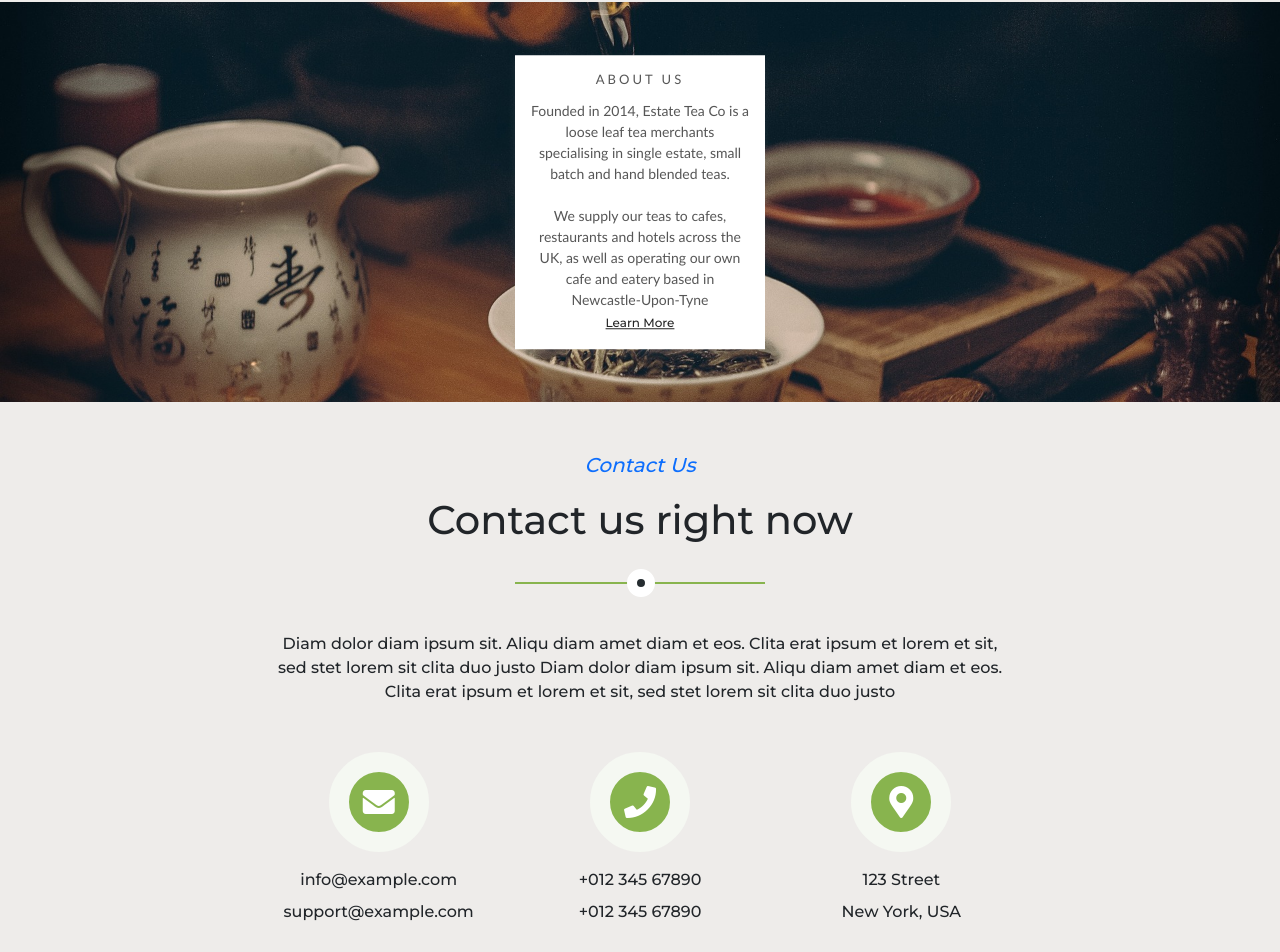
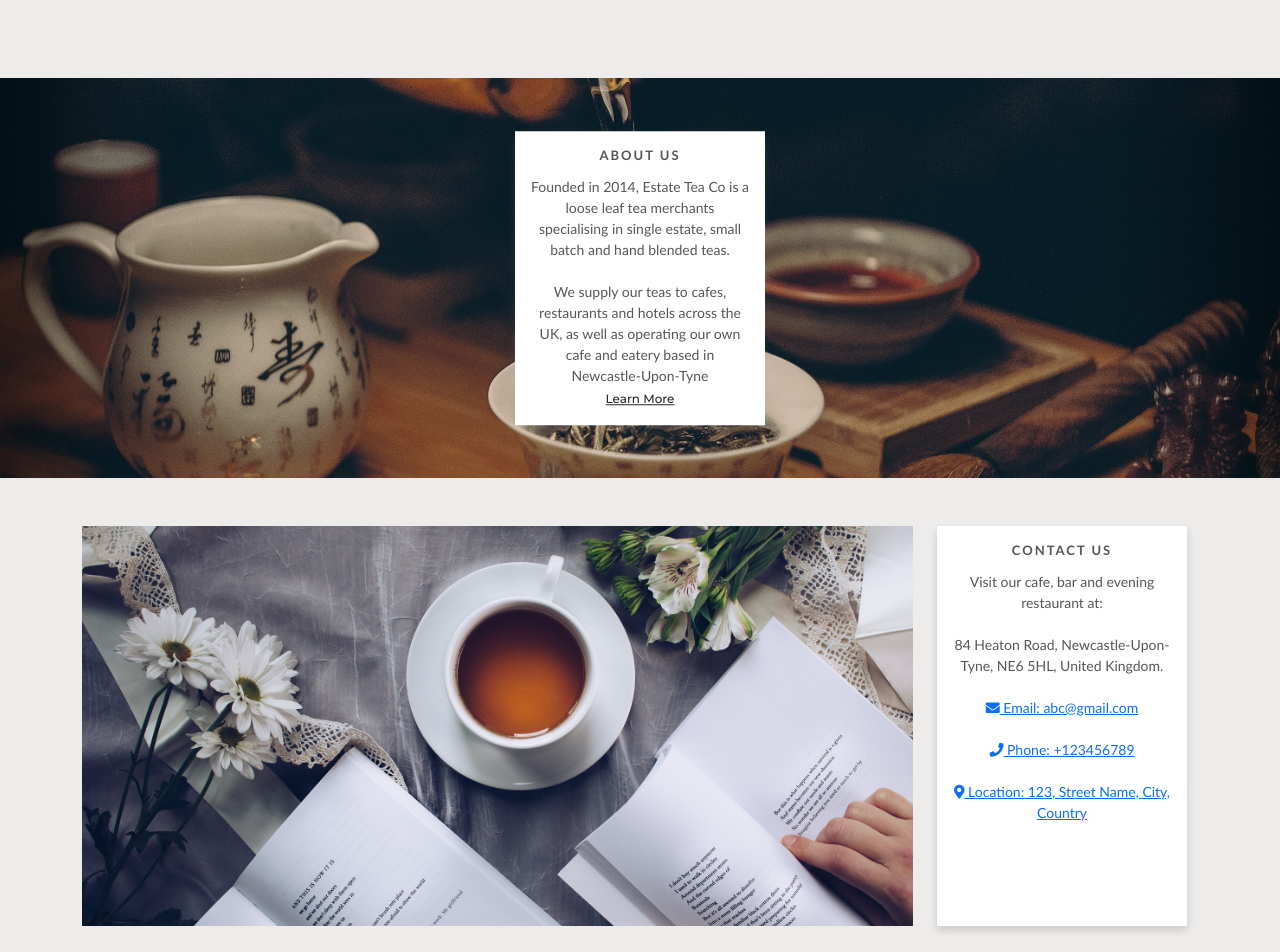
Before and after one commit to Chayan9991/tea-catalog-mern-app, a React (Vite) app: page / in a window 1280 px wide. Shown: the part 1001-1953 px from the top of the page. Built offline with nearby package versions, Linux system fonts and the light colour scheme.

Commit message:
Home Page done

```diff
--- a/src/category/BriefAbout.jsx
+++ b/src/category/BriefAbout.jsx
@@ -3,7 +3,7 @@ import { Link } from "react-router-dom";
 const BriefAbout = () => {
   return (
     <>
-      <div className="container-fluid mt-5">
+      <div className="container-fluid" style={{marginTop: "6em"}}>
         <div className="brief-about container-fluid">
           <img src="images/tea-store-about.jpg" className="" alt="" />
           <div className="brief-about-section">
--- a/src/category/Contact.jsx
+++ b/src/category/Contact.jsx
@@ -1,45 +1,30 @@
 import React from 'react'
+import {Link} from 'react-router-dom'
 
 const Contact = () => {
     return (
-        <div className="container-xxl contact py-5">
-            <div className="container">
-                <div className="section-title text-center mx-auto" style={{ maxWidth: '500px' }}>
-                    <p className="fs-5 fw-medium fst-italic text-primary">Contact Us</p>
-                    <h1 className="display-6">Contact us right now</h1>
-                </div>
-                <div className="row justify-content-center">
-                    <div className="col-lg-8">
-                        <p className="text-center mb-5">
-                            Diam dolor diam ipsum sit. Aliqu diam amet diam et eos. Clita erat ipsum et lorem et sit, sed stet lorem sit clita duo justo Diam dolor diam ipsum sit. Aliqu diam amet diam et eos. Clita erat ipsum et lorem et sit, sed stet lorem sit clita duo justo
-                        </p>
-                        <div className="row g-5">
-                            <div className="col-md-4 text-center">
-                                <div className="btn-square mx-auto mb-3">
-                                    <i className="fa fa-envelope fa-2x text-white"></i>
-                                </div>
-                                <p className="mb-2">info@example.com</p>
-                                <p className="mb-0">support@example.com</p>
-                            </div>
-                            <div className="col-md-4 text-center">
-                                <div className="btn-square mx-auto mb-3">
-                                    <i className="fa fa-phone fa-2x text-white"></i>
-                                </div>
-                                <p className="mb-2">+012 345 67890</p>
-                                <p className="mb-0">+012 345 67890</p>
-                            </div>
-                            <div className="col-md-4 text-center">
-                                <div className="btn-square mx-auto mb-3">
-                                    <i className="fa fa-map-marker-alt fa-2x text-white"></i>
-                                </div>
-                                <p className="mb-2">123 Street</p>
-                                <p className="mb-0">New York, USA</p>
-                            </div>
-                        </div>
-                    </div>
-                </div>
+        <div className="container mt-5">
+        <div className="row">
+          <div className="col-md-9">
+            <div className="brief-about container-fluid">
+              <img src="images/tea-image-6.jpg" className="img-fluid" alt="" />
             </div>
+          </div>
+          <div className="col-md-3">
+            <div className="brief-contact-section">
+              <p className="header">Contact Us</p>
+              <p className="body">
+                Visit our cafe, bar and evening restaurant at:<br /><br />
+                84 Heaton Road, Newcastle-Upon-Tyne, NE6 5HL, United Kingdom.<br /><br />
+                <a href="mailto:abc@gmail.com" className="contact-link"><i className="fas fa-envelope"></i> Email: abc@gmail.com</a><br /><br />
+                <a href="tel:+123456789" className="contact-link"><i className="fas fa-phone"></i> Phone: +123456789</a><br /><br />
+                <a href="https://maps.google.com" className="contact-link" target="_blank"><i className="fas fa-map-marker-alt"></i> Location: 123, Street Name, City, Country</a>
+              </p>
+            </div>
+          </div>
         </div>
+      </div>
+
     );
 
 }
--- a/src/category/Footer.jsx
+++ b/src/category/Footer.jsx
@@ -1,4 +1,5 @@
 import React from 'react';
+import {Link} from 'react-router-dom'
 
 const Footer = () => {
   return (
@@ -21,11 +22,11 @@ const Footer = () => {
             </div>
             <div className="col-lg-3 col-md-6">
               <h4 className="text-primary mb-4">Quick Links</h4>
-              <a className="btn btn-link" href="">About Us</a>
-              <a className="btn btn-link" href="">Contact Us</a>
-              <a className="btn btn-link" href="">Our Services</a>
-              <a className="btn btn-link" href="">Terms & Condition</a>
-              <a className="btn btn-link" href="">Support</a>
+              <Link className="btn btn-link" to="/about">About Us</Link>
+              <Link className="btn btn-link" to="/contact">Contact Us</Link>
+              <Link className="btn btn-link" to="/services">Our Services</Link>
+              <Link className="btn btn-link" to="/terms">Terms & Condition</Link>
+              <Link className="btn btn-link" to="/support">Support</Link>
             </div>
             <div className="col-lg-3 col-md-6">
               <h4 className="text-primary mb-4">Business Hours</h4>
@@ -57,16 +58,11 @@ const Footer = () => {
               &copy; <a className="fw-medium" href="#">Your Site Name</a>, All Right Reserved.
             </div>
             <div className="col-md-6 text-center text-md-end">
-              {/* This template is free as long as you keep the footer author’s credit link/attribution link/backlink.
-              If you'd like to use the template without the footer author’s credit link/attribution link/backlink,
-              you can purchase the Credit Removal License from "https://htmlcodex.com/credit-removal".
-              Thank you for your support. */}
               Made with ❤️ by Chayan
             </div>
           </div>
         </div>
       </div>
-      {/* Copyright End */}
     </>
   );
 };
--- a/src/category/ProductCategory.jsx
+++ b/src/category/ProductCategory.jsx
@@ -51,7 +51,7 @@ const ProductCategory = ({ productCategory }) => {
                     className="card-img-top"
                     alt={category.name}
                   />
-                  <div className="card-body mt-1">
+                  <div className="card-body mt-3">
                     <p className="prod-font text-center">
                       {category.name}
                       <i className="ms-1 bi bi-arrow-right"></i>
@@ -63,7 +63,7 @@ const ProductCategory = ({ productCategory }) => {
             </div>
           ))}
         </div>
-        <div className="text-center mt-2">
+        <div className="text-center mt-4">
           {showProducts < productCategory.length && (
             <span
               className="text-link me-3"
--- a/src/index.css
+++ b/src/index.css
@@ -386,9 +386,9 @@ body{
 }
 
 .prod-font .price{
-    color: rgba(0, 0, 0, 0.495);
-    font-size: .82em;
-    font-weight: 600;
+    color: var(--dark);
+    font-size: .8em;
+    font-weight: 200;
     padding-right: 20px;
     margin-top: 5px;
 }
@@ -398,6 +398,7 @@ body{
     height: 250px;
     object-fit: cover;
     transition: transform 0.5s ease;
+    box-shadow: 0 4px 8px rgba(19, 18, 18, 0.162);
   }
 
   .card-img-top:hover {
@@ -501,41 +502,6 @@ body{
 }
 
 
-/*** Products ***/
-/* .product {
-    background: linear-gradient(rgba(136, 180, 78, .1), rgba(136, 180, 78, .1)), url(../img/product-bg.png) left bottom no-repeat;
-    background-size: auto;
-} */
-/*
-.product-carousel .owl-nav {
-    display: flex;
-    justify-content: center;
-    margin-top: 30px;
-}
-
-.product-carousel .owl-nav .owl-prev,
-.product-carousel .owl-nav .owl-next {
-    margin: 0 10px;
-    width: 55px;
-    height: 55px;
-    display: flex;
-    align-items: center;
-    justify-content: center;
-    color: #FFFFFF;
-    background: var(--primary);
-    border-radius: 55px;
-    box-shadow: 0 0 45px rgba(0, 0, 0, .15);
-    font-size: 25px;
-    transition: .5s;
-}
-
-.product-carousel .owl-nav .owl-prev:hover,
-.product-carousel .owl-nav .owl-next:hover {
-    background: #FFFFFF;
-    color: var(--primary);
-} */
-
-
 /* Brief About Section */
 
 .container-fluid{
@@ -574,8 +540,8 @@ body{
   .brief-about-section .header {
     margin-bottom: 10px;
     font-size: 13px;
-    letter-spacing: 3px;
-    font-weight: 200;
+    letter-spacing: 2px;
+    font-weight: 700;
     text-transform: uppercase;
 
   }
@@ -595,105 +561,43 @@ body{
     font-weight: 300;
   }
 
+/* Brief Contact Section */
 
-/* ** About **
-.video {
-    background: linear-gradient(rgba(136, 180, 78, .85), rgba(136, 180, 78, .85)), url(../img/video-bg.jpg) center center no-repeat;
-    background-size: cover;
-}
+.brief-contact-section {
+    padding: 15px;
+    width: 250px; /* Fixed width */
+    height: 100%;
+    background-color: white; /* White background */
+    box-shadow: 0 4px 8px rgba(19, 18, 18, 0.162);
+    text-align: center; /* Center the text */
+    z-index: 1;
+  }
 
-.btn-play {
-    position: relative;
-    display: block;
-    box-sizing: content-box;
-    width: 65px;
-    height: 75px;
-    border-radius: 100%;
-    border: none;
-    outline: none !important;
-    padding: 28px 30px 30px 38px;
-    background: #FFFFFF;
-}
+  .brief-contact-section .header {
+    margin-bottom: 10px;
+    font-size: 13px;
+    letter-spacing: 2px;
+    font-weight: 700;
+    text-transform: uppercase;
 
-.btn-play:before {
-    content: "";
-    position: absolute;
-    z-index: 0;
-    left: 50%;
-    top: 50%;
-    transform: translateX(-50%) translateY(-50%);
-    display: block;
-    width: 120px;
-    height: 120px;
-    background: #FFFFFF;
-    border-radius: 100%;
-    animation: pulse-border 1500ms ease-out infinite;
-}
+  }
 
-.btn-play:after {
-    content: "";
-    position: absolute;
-    z-index: 1;
-    left: 50%;
-    top: 50%;
-    transform: translateX(-50%) translateY(-50%);
-    display: block;
-    width: 120px;
-    height: 120px;
-    background: #FFFFFF;
-    border-radius: 100%;
-    transition: all 200ms;
-}
+  .brief-contact-section p {
+    margin: 0;
+    font-weight: 100;
+    font-size: 14px;
+    color: #030303ab;
+    font-family: 'Trebuchet MS', 'Lucida Sans Unicode', 'Lucida Grande', 'Lucida Sans', Arial, sans-serif;
+  }
 
-.btn-play span {
-    display: block;
-    position: relative;
-    z-index: 3;
-    width: 0;
-    height: 0;
-    left: 13px;
-    border-left: 40px solid var(--primary);
-    border-top: 28px solid transparent;
-    border-bottom: 28px solid transparent;
-}
+  .brief-contact-section .about-link {
+    text-decoration: underline;
+    color: #252525;
+    font-size: 12px;
+    font-weight: 300;
+  }
 
-@keyframes pulse-border {
-    0% {
-        transform: translateX(-50%) translateY(-50%) translateZ(0) scale(1);
-        opacity: 1;
-    }
 
-    100% {
-        transform: translateX(-50%) translateY(-50%) translateZ(0) scale(2);
-        opacity: 0;
-    }
-}
-
-.modal-video .modal-dialog {
-    position: relative;
-    max-width: 800px;
-    margin: 60px auto 0 auto;
-}
-
-.modal-video .modal-body {
-    position: relative;
-    padding: 0px;
-}
-
-.modal-video .close {
-    position: absolute;
-    width: 30px;
-    height: 30px;
-    right: 0px;
-    top: -30px;
-    z-index: 999;
-    font-size: 30px;
-    font-weight: normal;
-    color: #FFFFFF;
-    background: #000000;
-    opacity: 1;
-}
- */
 
 /*** Store ***/
 .store-item .store-overlay {
```
Also changed, not shown: public/images/tea-image-6.jpg (added).
